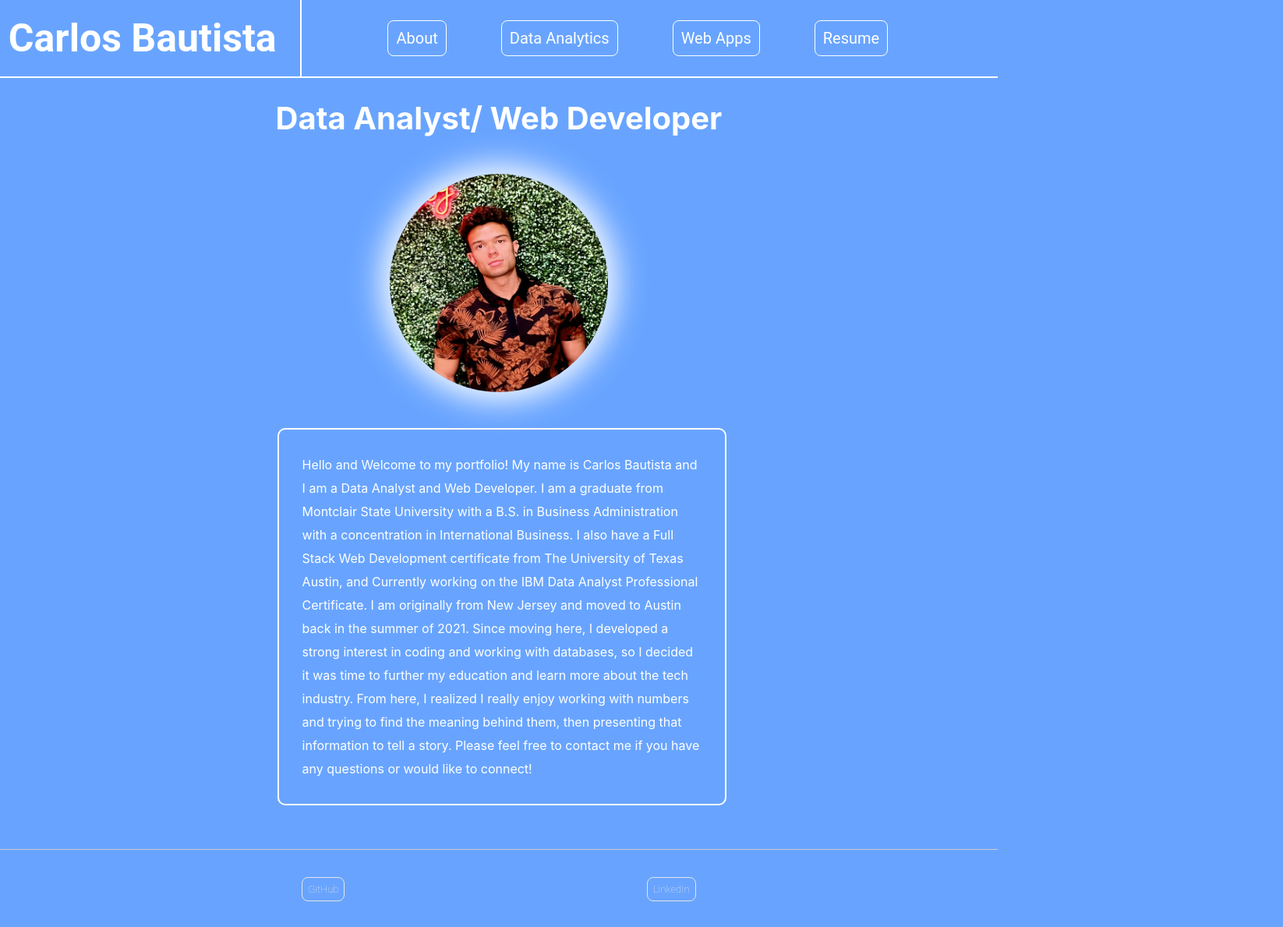
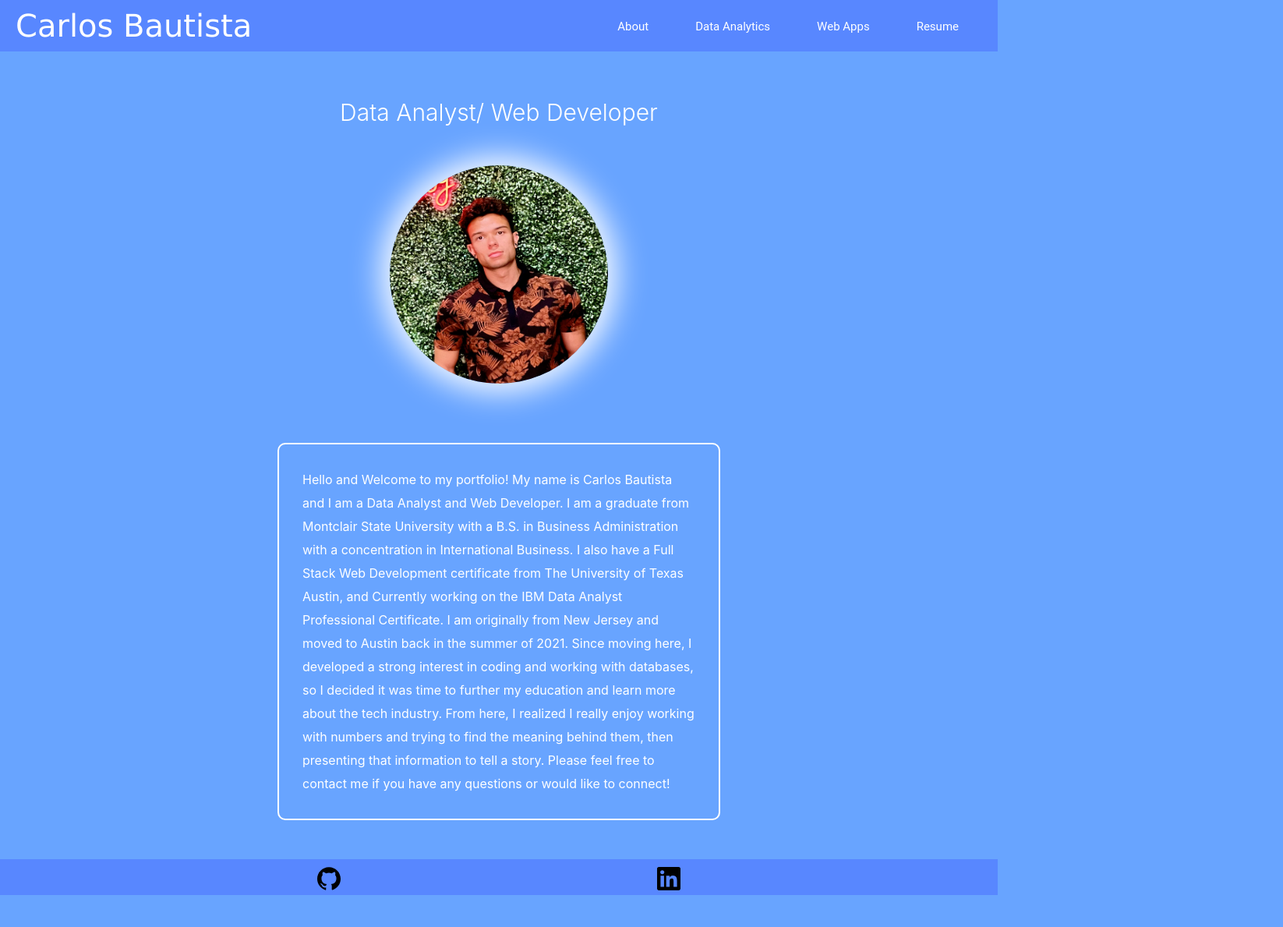
Before and after one commit to CxLos/CxLos-Portfolio, a React (Create React App) app in the folder cxlos20-portfolio/: page / in a window 1280 px wide. Shown: the whole page at 78% size, 1646 px wide, since content can reach past the window. After the commit the page ends 1148 px from the top, so only its background shows below. Built offline with nearby package versions, Linux system fonts and the light colour scheme.

Commit message:
adjusted page formatting/ styling updates

```diff
--- a/cxlos20-portfolio/package.json
+++ b/cxlos20-portfolio/package.json
@@ -16,6 +16,7 @@
     "react": "^18.2.0",
     "react-dom": "^18.2.0",
     "react-scripts": "5.0.1",
+    "simple-icons": "^9.20.0",
     "styled-components": "^6.0.0-rc.1",
     "web-vitals": "^2.1.4"
   },
--- a/cxlos20-portfolio/src/App.css
+++ b/cxlos20-portfolio/src/App.css
@@ -21,6 +21,7 @@
   align-items: center;
   justify-content: center;
   font-size: calc(10px + 2vmin);
+  /* font-weight: 1; */
   color: white;
 }
 
@@ -37,17 +38,32 @@
   }
 }
 
+
+html {
+  height: 100%;
+  box-sizing: border-box;
+}
+
 body {
+  position: relative;
   background: rgb(104, 164, 255);
+  padding: 0px 0px 70px 0px;
+  margin: 0px 0px 0px 0px;
+  min-height: 100%;
+  box-sizing: inherit;
 }
 
 header{
-  font-size: 20px;
+  font-size: 15px;
+  font-weight: lighter;
   text-align: center;
   color: rgb(255, 255, 255);
   justify-content: center;
-  /* padding: 0px 20px 0px 0px; */
-  /* margin: -30px; */
+  margin: 40px 0px 0px 0px;
+}
+
+header h1 {
+  font-weight: 350;
 }
 
 .page {
@@ -87,7 +103,7 @@
   display: flex;
   flex-direction: column;
   justify-content: center;
-  margin: 20px 0px 20px 0px;
+  margin: 30px 0px 30px 0px;
 }
 
 .me {
@@ -117,31 +133,40 @@
     /* background-color: rgb(196, 227, 255); */
   line-height: 30px;
   width: 40%;
-  padding: 30px
+  padding: 30px;
 }
 
 .border {
-  /* display: flex;
-  justify-content: flex-end; */
-  /* border: 3px solid;
-  border-radius: 4px;
-  border-color: rgb(202, 202, 202); */
+  display: flex;
+  flex-direction: row;
+  justify-content: center;
+  align-items: center;
+  align-self: center;
+  align-content: center;
+  padding: 10px;
+  margin: 20px 0px 0px 0px;
+}
+
+.border div {
+  display: flex;
+  justify-content: center;
   width: 100%;
-  padding: 10px;
-  margin: 0px 0px 0px 27%;
+  margin: 0px 0px 0px 0px;
+
 }
 
 .navbar1{
   display: flex;
   flex-direction: row;
-  justify-content: space-evenly;
+  justify-content: space-between;
   /* align-items: center; */
-  /* background-color: rgb(46, 105, 253); */
+  background-color: rgb(88, 135, 255);
   color: rgb(255, 255, 255);
   font-family: 'Roboto', sans-serif;
   /* font-weight: 100; */
-  /* padding: 10px; */
-  border-bottom: 2px solid;
+  padding: 0px 0px -20px 0px;
+  /* margin: -20px 0px 0px 0px; */
+  /* border-bottom: 2px solid; */
   border-color: rgb(255, 255, 255);
 }
 
@@ -158,14 +183,14 @@
 
 .navbar2 ul li {
   display: inline-block;
-  margin: 0 70px 0 0;
+  margin: 0 40px 0 0;
 }
 
 .navbar2 ul li a {
   text-decoration: none;
-  font-size: 20px;
+  font-size: 15px;
   color: rgb(255, 255, 255);
-  border: 1.5px solid;
+  /* border: 1.5px solid; */
   border-radius: 8px;
   padding: 10px
 }
@@ -182,19 +207,21 @@
   align-self: center;
   align-items: center;
   color: rgb(255, 255, 255);
-  font-size: 25px;
+  font-size: 20px;
   text-align: center;
-  font-family: 'Roboto', sans-serif;
-  font-weight: 100;
-  border-right: 2px solid;
+  /* font-family: 'Roboto', sans-serif; */
+  font-family: Verdana, Geneva, Tahoma, sans-serif;
+  /* font-weight: lighter; */
+  /* border-right: 2px solid; */
   padding: 0px 0px 0px 0px;
-  margin: 0px 0px 0px -70px;
+  margin: 0px 0px 0px 20px;
 }
 
 .carlos h1 {
   display: inline-block;
   /* padding: 0px 40px 0px 0px; */
-  margin: 20px 30px 20px 10px;
+  margin: 10px 0px 10px 0px;
+  font-weight: 100;
 }
 
 .contact-form {
@@ -215,12 +242,14 @@
   display: flex;
   justify-content: center;
   flex-direction: row;
+  padding: 20px 0px 20px 0px;
 }
 
 .projects3 {
-  display: flex;
+  /* display: flex;
   justify-content: center;
-  flex-direction: row;
+  flex-direction: row; */
+  padding: 10px 0px 10px 0px;
 }
 
 .p-border {
@@ -234,21 +263,30 @@
   border-radius: 4px;
   border-color: rgb(202, 202, 202); */
   width: 60%;
+  margin: 50px 0px 30px 0px;
+}
+
+.ptitle {
+  /* background-color: rgb(97, 140, 246); */
+  border-bottom: 0px solid;
+  padding: 0px 0px 10px 0px;
+  border-radius: 10px;
 }
 
 .p-box {
   display: flex;
   flex-direction: column;
   justify-content: center;
-  border: 3px solid;
-  border-radius: 4px;
+  /* border: 4px solid; */
+  border-radius: 10px;
   border-color: rgb(202, 202, 202);
   background-color: rgb(46, 105, 253);
   justify-content: center;
   width: 12vw;
   text-align: center;
   /* padding: 0px 20px 0px 20px; */
-  margin: 20px;
+  margin: 0px 100px 0px 100px;
+  padding: 0px 0px 0px 0px;
   font-size: 12px;
   text-decoration: none;
   background-color: rgb(97, 140, 246)
@@ -269,9 +307,11 @@
   display: flex;
   flex-direction: column;
   justify-content: center;
-    align-content: center;
+  align-content: center;
   align-items: center;
   align-self: center;
+  margin: 20px 0px 0px 0px;
+  padding: 0px 0px 0px 0px;
 }
 
 .rbox1 {
@@ -280,7 +320,8 @@
   align-content: center;
   align-items: center;
   align-self: center;
-  margin: 0px 0px 10px 0px;
+  margin: 0px 0px 0px 0px;
+  padding: 10px 0px 10px 0px;
   /* height: 30%; */
   /* flex-direction: column; */
 }
@@ -377,57 +418,83 @@
   transform: translate(0, 10%);
 }
 
+footer {
+  /* height: 10px;
+  display: flex;
+  flex-direction: row;
+  justify-content: space-evenly;
+  align-items: flex-end;
+  align-content: flex-end; */
+  align-self: flex-end;
+  /* color: rgb(255, 255, 255); */
+  /* background-color: rgb(255, 255, 255); */
+  margin: 0px 0px 0px 0px;
+  padding: 10px 0px 2px 0px;
+  /* border-top: 2px solid;  */
+  position: absolute;
+  bottom: 0;
+  right: 0;
+  left: 0;
+}
+
 .foot {
+  /* position: absolute; */
+  /* bottom: 0; */
   display: flex;
   flex-direction: row;
   justify-content: space-evenly;
   align-items: flex-end;
   align-content: flex-end;
-  align-self: center;
-  color: rgb(202, 202, 202);
-  /* background-color: rgb(217, 135, 47); */
-  font-size: 16px;
-  text-align: center;
-  font-family: 'Roboto', sans-serif;
-  font-weight: 100;
-  text-align: center;
-  margin-top: 30px;
-  border-top: 1.5px solid;
+  align-self: flex-end;
+  color: rgb(255, 255, 255);
+  background-color: rgb(88, 135, 255);
+  /* margin: 0px 0px 0px 0px;
+  padding: 0px 0px 0px 0px; */
+  /* border-top: 2px solid;  */
+}
+
+.footi {
+  /* display:flex;
+  flex-direction: row; */
 }
 
 .links {
-  margin: 40px 0px 40px 0px;
-
+  /* margin: 0px 0px 0px 0px; */
+  display: flex;
+  flex-direction: row;
 }
 
 .links a{
-  text-decoration: none;
-  font-size: 13px;
-  color: rgb(230, 230, 230);
-  border: 1.5px solid;
-  border-radius: 8px;
-  padding: 7px;
+  /* text-decoration: none; */
+  /* font-size: 13px; */
+  /* color: rgb(230, 230, 230); */
+  /* border: 1.5px solid; */
+  /* border-radius: 8px; */
+  /* padding: 7px; */
+}
+
+svg {
+  height: 30px;
+  width: 30px;
+  margin: 0px 0px 0px 0px;
+  padding: 0px 0px 0px 0px;
+  color: rgb(255, 255, 255);
 }
 
 .links a:hover {
   opacity: 0.6;
-  text-decoration: underline;
+  /* text-decoration: underline; */
 }
 
 .image {
   background-image: src=('../assets/images/Screenshot-142642.png');
 }
 
-.ptitle {
-  /* background-color: rgb(97, 140, 246); */
-  border-bottom: 2px solid;
-  padding: 0px 0px 10px 0px;
-}
-
 .img2 {
   width: 12vw;
   height: 17vh;
   margin: -7.4px 0px -7.4px 0px;
+  border-radius: 10px;
 }
 
 .img2:hover {
--- a/cxlos20-portfolio/src/components/navigation.js
+++ b/cxlos20-portfolio/src/components/navigation.js
@@ -57,6 +57,11 @@
                                 Contact
                             </a>
                         </li> */}
+                        <div>
+                            <a>
+
+                            </a>
+                        </div>
                     </ul>
                 </div>
             </div>
--- a/cxlos20-portfolio/src/components/pages/footer.js
+++ b/cxlos20-portfolio/src/components/pages/footer.js
@@ -1,21 +1,33 @@
 import React from 'react';
+import { siSimpleicons } from 'simple-icons';
 
 function Footer () {
     return (
 
+        // <footer className='foot'>
+        //     <div className='links'>
+        //     <a href='https://github.com/CxLos'>
+        //         GitHub
+        //     </a>
+        //     </div>
+        //     <div className='links'>
+        //     <a href='https://www.linkedin.com/in/carlos-bautista-5a8388115/'>
+        //         LinkedIn
+        //     </a>
+        //     </div>
+        // </footer>
         <footer className='foot'>
 
             <div className='links'>
-            <a href='https://github.com/CxLos'>
-                GitHub
-            </a>
+                <a href='https://github.com/CxLos'>
+                    <svg xmlns="http://www.w3.org/2000/svg" role="img" viewBox="0 0 24 24"><title>GitHub</title><path d="M12 .297c-6.63 0-12 5.373-12 12 0 5.303 3.438 9.8 8.205 11.385.6.113.82-.258.82-.577 0-.285-.01-1.04-.015-2.04-3.338.724-4.042-1.61-4.042-1.61C4.422 18.07 3.633 17.7 3.633 17.7c-1.087-.744.084-.729.084-.729 1.205.084 1.838 1.236 1.838 1.236 1.07 1.835 2.809 1.305 3.495.998.108-.776.417-1.305.76-1.605-2.665-.3-5.466-1.332-5.466-5.93 0-1.31.465-2.38 1.235-3.22-.135-.303-.54-1.523.105-3.176 0 0 1.005-.322 3.3 1.23.96-.267 1.98-.399 3-.405 1.02.006 2.04.138 3 .405 2.28-1.552 3.285-1.23 3.285-1.23.645 1.653.24 2.873.12 3.176.765.84 1.23 1.91 1.23 3.22 0 4.61-2.805 5.625-5.475 5.92.42.36.81 1.096.81 2.22 0 1.606-.015 2.896-.015 3.286 0 .315.21.69.825.57C20.565 22.092 24 17.592 24 12.297c0-6.627-5.373-12-12-12"/></svg>
+                </a>
             </div>
             <div className='links'>
-            <a href='https://www.linkedin.com/in/carlos-bautista-5a8388115/'>
-                LinkedIn
-            </a>
+                <a href='https://www.linkedin.com/in/carlos-bautista-5a8388115/'>
+                    <svg role="img" viewBox="0 0 24 24" xmlns="http://www.w3.org/2000/svg"><title>LinkedIn</title><path d="M20.447 20.452h-3.554v-5.569c0-1.328-.027-3.037-1.852-3.037-1.853 0-2.136 1.445-2.136 2.939v5.667H9.351V9h3.414v1.561h.046c.477-.9 1.637-1.85 3.37-1.85 3.601 0 4.267 2.37 4.267 5.455v6.286zM5.337 7.433c-1.144 0-2.063-.926-2.063-2.065 0-1.138.92-2.063 2.063-2.063 1.14 0 2.064.925 2.064 2.063 0 1.139-.925 2.065-2.064 2.065zm1.782 13.019H3.555V9h3.564v11.452zM22.225 0H1.771C.792 0 0 .774 0 1.729v20.542C0 23.227.792 24 1.771 24h20.451C23.2 24 24 23.227 24 22.271V1.729C24 .774 23.2 0 22.222 0h.003z"/></svg>
+                </a>
             </div>
-
         </footer>
     );
 };
--- a/cxlos20-portfolio/src/components/pages/resume.js
+++ b/cxlos20-portfolio/src/components/pages/resume.js
@@ -5,7 +5,7 @@
         <div className=''>
 
             <div classname=''>
-                <header className=''>
+                <header>
                     <h1>Resume</h1>
                 </header>
             </div>
```
Also changed, not shown: cxlos20-portfolio/src/components/pages/projects.js (+15 -0 lines), 1 other file (tests, documents, lock files or other folders).
